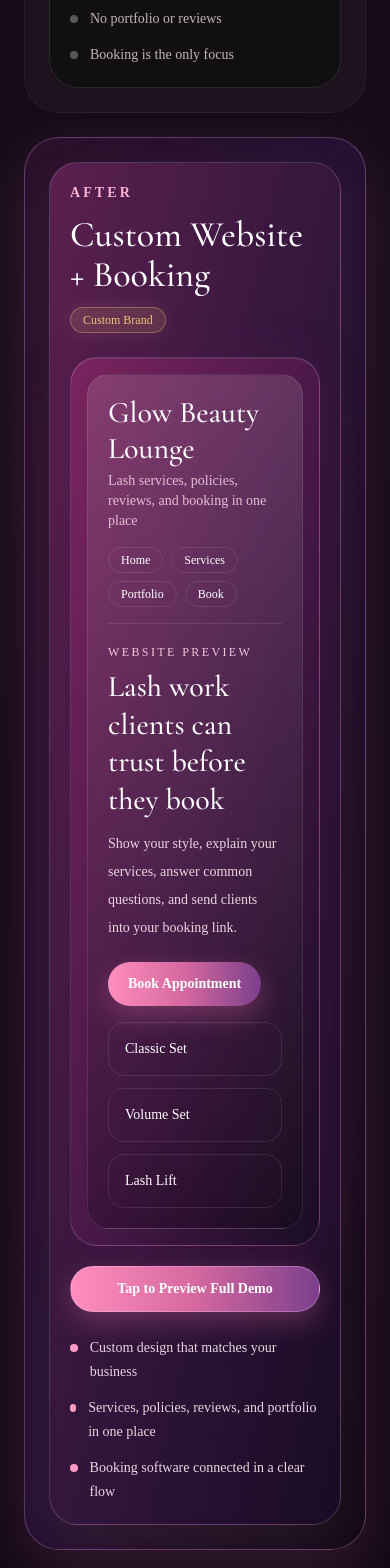
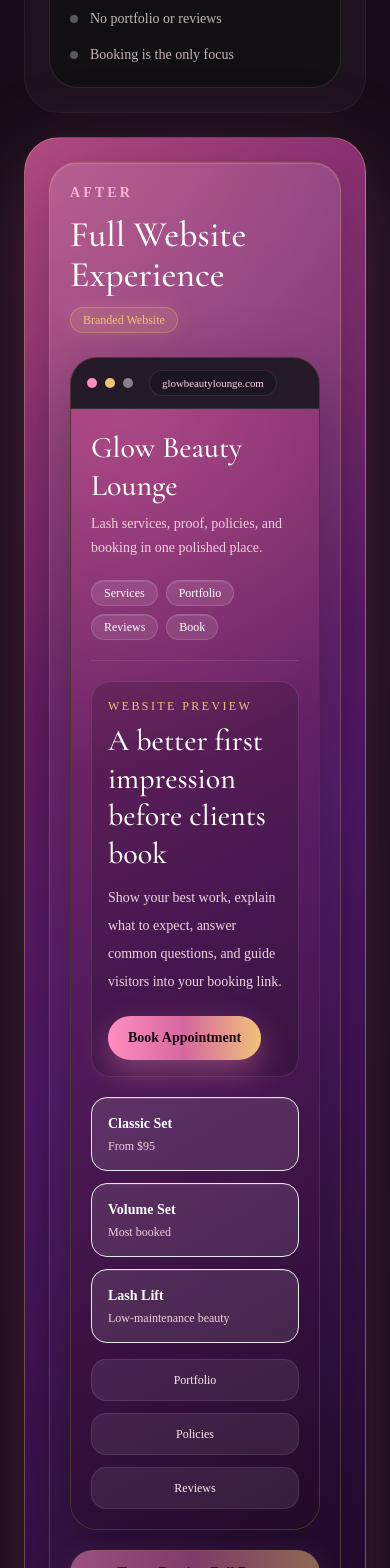
Before and after one commit to juanv8964/BeautySite, a Next.js app: page / in a window 390 px wide. Shown: the part 4620-6188 px from the top of the page. Built offline with nearby package versions, Linux system fonts and the light colour scheme.

Commit message:
booking improvement

```diff
--- a/components/more-than-booking-section.tsx
+++ b/components/more-than-booking-section.tsx
@@ -10,13 +10,35 @@ const beforePoints = [
 ];
 
 const afterPoints = [
-  "Custom design that matches your business",
-  "Services, policies, reviews, and portfolio in one place",
-  "Booking software connected in a clear flow",
+  "A full branded experience before the booking step",
+  "Services, portfolio, reviews, policies, and booking in one place",
+  "Your booking software connected inside a stronger client journey",
 ];
 
-const afterNavItems = ["Home", "Services", "Portfolio", "Book"];
-const portfolioPreviewItems = ["Classic Set", "Volume Set", "Lash Lift"];
+const afterNavItems = ["Services", "Portfolio", "Reviews", "Book"];
+const websitePreviewCards = [
+  { title: "Classic Set", detail: "From $95" },
+  { title: "Volume Set", detail: "Most booked" },
+  { title: "Lash Lift", detail: "Low-maintenance beauty" },
+];
+const modalSections = [
+  {
+    title: "Service Menu",
+    copy: "Simple pricing and service details so clients know what to choose.",
+  },
+  {
+    title: "Portfolio",
+    copy: "A polished place to show real results before clients book.",
+  },
+  {
+    title: "Reviews",
+    copy: "Social proof that builds confidence with new visitors.",
+  },
+  {
+    title: "Policies",
+    copy: "Deposit, late, and cancellation details explained clearly.",
+  },
+];
 
 export function MoreThanBookingSection() {
   const [isPreviewOpen, setIsPreviewOpen] = useState(false);
@@ -111,36 +133,47 @@ export function MoreThanBookingSection() {
               </div>
             </article>
 
-            <article className="group glass-card overflow-hidden rounded-[2.2rem] border-fuchsia-300/30 bg-gradient-to-br from-[#2a102a] via-[#261033] to-[#120815] p-6 shadow-[0_18px_60px_rgba(214,104,159,0.18)] transition duration-300 hover:scale-[1.015] hover:border-fuchsia-300/50 hover:shadow-[0_24px_80px_rgba(214,104,159,0.28)] active:scale-[1.01] sm:p-8">
-              <div className="rounded-[1.8rem] border border-fuchsia-200/20 bg-gradient-to-br from-[#5b204f] via-[#34163d] to-[#190b24] p-5 shadow-[0_18px_50px_rgba(240,194,122,0.08)] transition duration-300 group-hover:border-fuchsia-200/35 group-hover:shadow-[0_22px_70px_rgba(240,194,122,0.16)]">
+            <article className="group glass-card overflow-hidden rounded-[2.2rem] border-gold/35 bg-[radial-gradient(circle_at_top_left,rgba(255,151,199,0.34),transparent_34%),linear-gradient(135deg,#8b235f_0%,#51196a_48%,#16071f_100%)] p-6 shadow-[0_24px_90px_rgba(214,104,159,0.28)] transition duration-300 hover:scale-[1.018] hover:border-gold/55 hover:shadow-[0_30px_110px_rgba(240,194,122,0.2)] active:scale-[1.01] sm:p-8">
+              <div className="rounded-[1.8rem] border border-gold/25 bg-[linear-gradient(145deg,rgba(255,255,255,0.13),rgba(255,255,255,0.03)_42%,rgba(0,0,0,0.18))] p-5 shadow-[inset_0_1px_0_rgba(255,255,255,0.14),0_18px_60px_rgba(0,0,0,0.22)] transition duration-300 group-hover:border-gold/40">
                 <div className="flex flex-col gap-3 sm:flex-row sm:items-start sm:justify-between">
                   <div>
                     <p className="text-sm font-semibold uppercase tracking-[0.22em] text-[#ffb4d2]">
                       After
                     </p>
                     <h3 className="mt-3 font-display text-4xl text-white">
-                      Custom Website + Booking
+                      Full Website Experience
                     </h3>
                   </div>
                   <div className="w-fit rounded-full border border-gold/35 bg-gold/15 px-3 py-1 text-xs font-medium text-gold shadow-[0_0_20px_rgba(240,194,122,0.12)]">
-                    Custom Brand
+                    Branded Website
                   </div>
                 </div>
 
-                <div className="mt-6 overflow-hidden rounded-[1.7rem] border border-fuchsia-200/20 bg-gradient-to-br from-[#7a245f] via-[#4b184a] to-[#1a0d24] p-4 shadow-[inset_0_1px_0_rgba(255,255,255,0.08),0_20px_60px_rgba(97,27,83,0.28)] transition duration-300 group-hover:border-fuchsia-200/35">
-                  <div className="rounded-[1.35rem] border border-white/10 bg-[linear-gradient(180deg,rgba(255,255,255,0.12),rgba(0,0,0,0.18))] p-5 backdrop-blur-sm">
-                    <div className="flex flex-col gap-4 border-b border-white/10 pb-4 sm:flex-row sm:items-center sm:justify-between">
+                <div className="mt-6 overflow-hidden rounded-[1.7rem] border border-gold/25 bg-[#130716] shadow-[0_22px_70px_rgba(0,0,0,0.28)] transition duration-300 group-hover:border-gold/40">
+                  <div className="flex items-center gap-2 border-b border-white/10 bg-white/[0.07] px-4 py-3">
+                    <span className="h-2.5 w-2.5 rounded-full bg-[#ff8ebe]" />
+                    <span className="h-2.5 w-2.5 rounded-full bg-gold" />
+                    <span className="h-2.5 w-2.5 rounded-full bg-white/45" />
+                    <span className="ml-2 rounded-full border border-white/10 bg-black/20 px-3 py-1 text-[0.68rem] text-[#f7d8e6]">
+                      glowbeautylounge.com
+                    </span>
+                  </div>
+
+                  <div className="bg-[radial-gradient(circle_at_20%_0%,rgba(255,142,190,0.28),transparent_32%),linear-gradient(150deg,#8f2f70_0%,#551d5f_46%,#220929_100%)] p-5">
+                    <div className="flex flex-col gap-5 border-b border-white/10 pb-5 sm:flex-row sm:items-start sm:justify-between">
                       <div>
-                        <p className="font-display text-3xl text-white">Glow Beauty Lounge</p>
-                        <p className="mt-1 text-sm text-[#e4bfd1]">
-                          Lash services, policies, reviews, and booking in one place
+                        <p className="font-display text-3xl leading-tight text-white">
+                          Glow Beauty Lounge
+                        </p>
+                        <p className="mt-2 max-w-sm text-sm leading-6 text-[#f2d0df]">
+                          Lash services, proof, policies, and booking in one polished place.
                         </p>
                       </div>
                       <div className="flex flex-wrap gap-2">
                         {afterNavItems.map((item) => (
                           <span
                             key={item}
-                            className="rounded-full border border-white/10 bg-white/8 px-3 py-1 text-xs text-white"
+                            className="rounded-full border border-white/15 bg-white/10 px-3 py-1 text-xs font-medium text-white shadow-[inset_0_1px_0_rgba(255,255,255,0.12)]"
                           >
                             {item}
                           </span>
@@ -148,33 +181,45 @@ export function MoreThanBookingSection() {
                       </div>
                     </div>
 
-                    <div className="mt-5 grid gap-4 md:grid-cols-[1.1fr_0.9fr]">
-                      <div>
-                        <p className="text-xs uppercase tracking-[0.2em] text-[#f1c7d9]">
+                    <div className="mt-5 grid gap-5 md:grid-cols-[1.05fr_0.95fr]">
+                      <div className="rounded-[1.2rem] border border-white/10 bg-black/15 p-4">
+                        <p className="text-xs uppercase tracking-[0.2em] text-gold">
                           Website preview
                         </p>
                         <h4 className="mt-2 font-display text-3xl leading-tight text-white">
-                          Lash work clients can trust before they book
+                          A better first impression before clients book
                         </h4>
-                        <p className="mt-3 text-sm leading-7 text-[#ead4df]">
-                          Show your style, explain your services, answer common
-                          questions, and send clients into your booking link.
+                        <p className="mt-3 text-sm leading-7 text-[#f0d4df]">
+                          Show your best work, explain what to expect, answer common
+                          questions, and guide visitors into your booking link.
                         </p>
-                        <div className="mt-5 inline-flex rounded-full bg-gradient-to-r from-[#ff8ebe] via-[#d6689f] to-[#7b3f8c] px-5 py-3 text-sm font-semibold text-white shadow-[0_10px_28px_rgba(214,104,159,0.35)]">
+                        <div className="mt-5 inline-flex rounded-full bg-gradient-to-r from-[#ff8ebe] via-[#d6689f] to-[#f0c27a] px-5 py-3 text-sm font-semibold text-[#140713] shadow-[0_12px_30px_rgba(255,142,190,0.36)]">
                           Book Appointment
                         </div>
                       </div>
 
                       <div className="grid gap-3">
-                        {portfolioPreviewItems.map((item) => (
+                        {websitePreviewCards.map((item) => (
                           <div
-                            key={item}
-                            className="rounded-[1rem] border border-white/10 bg-white/8 px-4 py-4 text-sm text-white"
+                            key={item.title}
+                            className="rounded-[1rem] border border-white/12 bg-white/10 px-4 py-4 shadow-[inset_0_1px_0_rgba(255,255,255,0.1)]"
                           >
-                            {item}
+                            <p className="text-sm font-semibold text-white">{item.title}</p>
+                            <p className="mt-1 text-xs text-[#f2d0df]">{item.detail}</p>
                           </div>
                         ))}
                       </div>
+                    </div>
+
+                    <div className="mt-4 grid gap-3 sm:grid-cols-3">
+                      {["Portfolio", "Policies", "Reviews"].map((item) => (
+                        <div
+                          key={item}
+                          className="rounded-[0.95rem] border border-white/10 bg-white/[0.08] px-3 py-3 text-center text-xs font-medium text-[#ffe7f1]"
+                        >
+                          {item}
+                        </div>
+                      ))}
                     </div>
                   </div>
                 </div>
@@ -182,7 +227,7 @@ export function MoreThanBookingSection() {
                 <button
                   type="button"
                   onClick={() => setIsPreviewOpen(true)}
-                  className="mt-5 inline-flex w-full items-center justify-center rounded-full border border-fuchsia-200/30 bg-gradient-to-r from-[#ff8ebe] via-[#d6689f] to-[#7b3f8c] px-6 py-3 text-sm font-semibold text-white shadow-[0_10px_28px_rgba(214,104,159,0.35)] transition duration-300 hover:scale-[1.02] hover:shadow-[0_16px_36px_rgba(214,104,159,0.45)] focus:outline-none focus:ring-2 focus:ring-blush/50 sm:w-auto"
+                  className="mt-5 inline-flex w-full animate-[pulse_2.8s_ease-in-out_infinite] items-center justify-center rounded-full border border-gold/35 bg-gradient-to-r from-[#ff8ebe] via-[#d6689f] to-[#f0c27a] px-6 py-3 text-sm font-semibold text-[#140713] shadow-[0_12px_34px_rgba(255,142,190,0.36)] transition duration-300 hover:scale-[1.02] hover:shadow-[0_18px_44px_rgba(240,194,122,0.28)] focus:outline-none focus:ring-2 focus:ring-blush/50 sm:w-auto"
                 >
                   Tap to Preview Full Demo
                 </button>
@@ -242,50 +287,60 @@ export function MoreThanBookingSection() {
                 </button>
               </div>
 
-              <div className="rounded-[1.7rem] border border-fuchsia-200/20 bg-gradient-to-br from-[#7a245f] via-[#4b184a] to-[#1a0d24] p-4 shadow-[inset_0_1px_0_rgba(255,255,255,0.08),0_20px_60px_rgba(97,27,83,0.28)] sm:p-6">
-                <div className="rounded-[1.5rem] border border-white/10 bg-[linear-gradient(180deg,rgba(255,255,255,0.10),rgba(0,0,0,0.18))] p-5 backdrop-blur-sm sm:p-8">
+              <div className="overflow-hidden rounded-[1.7rem] border border-gold/25 bg-[#130716] shadow-[0_24px_80px_rgba(0,0,0,0.34)]">
+                <div className="flex items-center gap-2 border-b border-white/10 bg-white/[0.07] px-4 py-3">
+                  <span className="h-2.5 w-2.5 rounded-full bg-[#ff8ebe]" />
+                  <span className="h-2.5 w-2.5 rounded-full bg-gold" />
+                  <span className="h-2.5 w-2.5 rounded-full bg-white/45" />
+                  <span className="ml-2 rounded-full border border-white/10 bg-black/20 px-3 py-1 text-[0.68rem] text-[#f7d8e6]">
+                    glowbeautylounge.com
+                  </span>
+                </div>
+
+                <div className="bg-[radial-gradient(circle_at_20%_0%,rgba(255,142,190,0.28),transparent_34%),linear-gradient(150deg,#8f2f70_0%,#551d5f_46%,#220929_100%)] p-5 sm:p-8">
                   <div className="flex flex-col gap-4 sm:flex-row sm:items-center sm:justify-between">
                     <div>
-                      <p className="text-sm font-semibold uppercase tracking-[0.22em] text-[#ffb4d2]">
+                      <p className="text-sm font-semibold uppercase tracking-[0.22em] text-gold">
                         Glow Beauty Lounge
                       </p>
                       <h3 className="mt-3 font-display text-4xl text-white sm:text-5xl">
-                        Full Website Concept Preview
+                        Full Website Experience Preview
                       </h3>
                       <p className="mt-3 max-w-2xl text-sm leading-7 text-[#e4bfd1] sm:text-base">
-                        A clearer website experience built around your services,
-                        your work, and a simple path into booking.
+                        A branded website experience built around your services,
+                        your proof, and a clear path into your booking software.
                       </p>
                     </div>
                     <div className="rounded-full border border-gold/35 bg-gold/15 px-4 py-2 text-sm font-medium text-gold">
-                      Custom Brand
+                      Branded Website
                     </div>
                   </div>
 
                   <div className="mt-8 grid gap-4 md:grid-cols-[1.1fr_0.9fr]">
-                    <div className="rounded-[1.4rem] border border-white/10 bg-white/8 p-5">
-                      <p className="text-xs uppercase tracking-[0.2em] text-[#f1c7d9]">
-                        Hero Experience
+                    <div className="rounded-[1.4rem] border border-white/10 bg-black/15 p-5">
+                      <p className="text-xs uppercase tracking-[0.2em] text-gold">
+                        Homepage
                       </p>
                       <h4 className="mt-3 font-display text-3xl text-white">
-                        Lash services with a stronger first impression
+                        Lash work clients can understand and trust
                       </h4>
                       <p className="mt-3 text-sm leading-7 text-[#ead4df]">
-                        Portfolio, policies, testimonials, and clear calls to action
-                        create a more complete client journey before the booking step.
+                        A stronger first impression helps visitors see your style,
+                        compare services, read what to expect, and book with confidence.
                       </p>
-                      <div className="mt-5 inline-flex rounded-full bg-gradient-to-r from-[#ff8ebe] via-[#d6689f] to-[#7b3f8c] px-5 py-3 text-sm font-semibold text-white shadow-[0_10px_28px_rgba(214,104,159,0.35)]">
+                      <div className="mt-5 inline-flex rounded-full bg-gradient-to-r from-[#ff8ebe] via-[#d6689f] to-[#f0c27a] px-5 py-3 text-sm font-semibold text-[#140713] shadow-[0_10px_28px_rgba(214,104,159,0.35)]">
                         Book Appointment
                       </div>
                     </div>
 
                     <div className="grid gap-3 sm:grid-cols-2 md:grid-cols-1">
-                      {["Portfolio", "About Me", "Testimonials", "Policies"].map((item) => (
+                      {modalSections.map((item) => (
                         <div
-                          key={item}
-                          className="rounded-[1.1rem] border border-white/10 bg-white/8 px-4 py-4 text-sm text-white"
+                          key={item.title}
+                          className="rounded-[1.1rem] border border-white/10 bg-white/10 px-4 py-4"
                         >
-                          {item}
+                          <p className="text-sm font-semibold text-white">{item.title}</p>
+                          <p className="mt-2 text-xs leading-5 text-[#ead4df]">{item.copy}</p>
                         </div>
                       ))}
                     </div>
```
